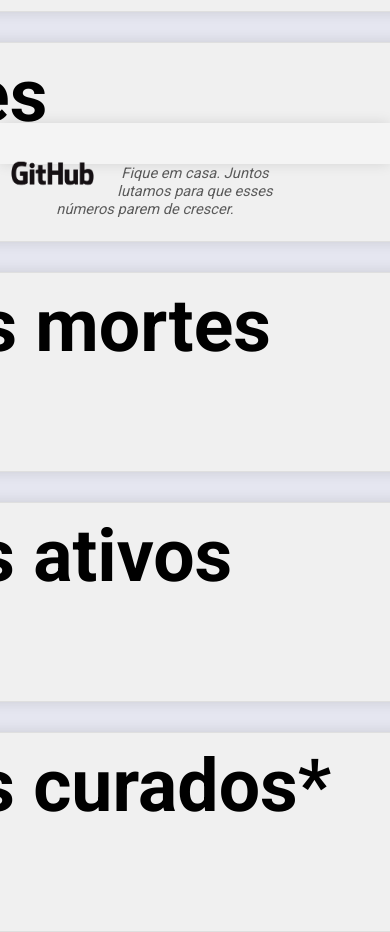
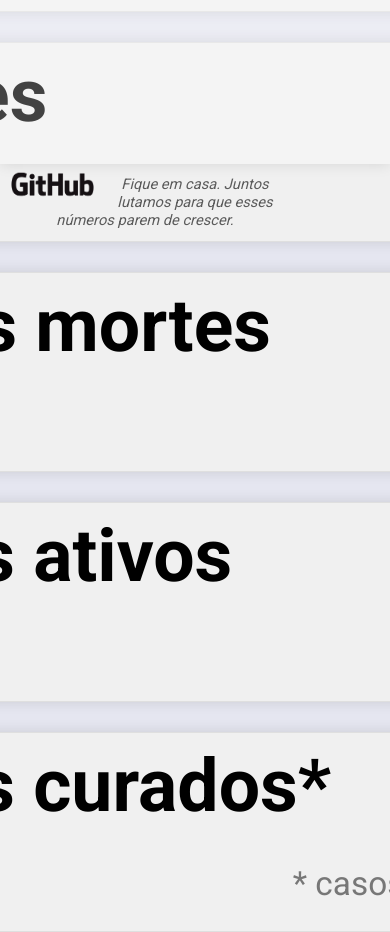
Before and after one commit to dlourennco/corona-brasil, a website: page index.html in a window 390 px wide. Shown: the part 680-1612 px from the top of the page. Drawn offline with Linux system fonts and the light colour scheme; no server answers.

Commit message:
css changes

```diff
--- a/css/style.css
+++ b/css/style.css
@@ -87,12 +87,7 @@ footer p {
     width: 800px;
     height: 200px;
   }
-  footer {
-    padding-top: 30px;
 
-    position: absolute;
-    bottom: 0;
-  }
   div h2 {
     font-size: 55pt;
   }
@@ -101,4 +96,14 @@ footer p {
     color: #00000081;
     font-size: 55pt;
   }
+
+  p#ast {
+    font-size: 25pt;
+  }
+
+  footer {
+    padding-top: 300px;
+    position: absolute;
+    bottom: 0;
+  }
 }
```
